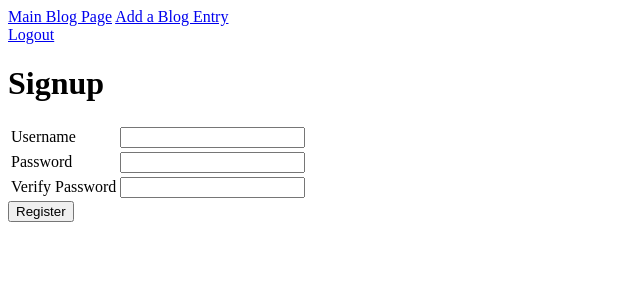
After one commit to CalebKlingler/blogz, a Flask app: page /register in a window 1280 px wide. The commit adds this page. Shown: the top 300 px of the page, without its empty margins (0-640 px from the left). Run offline with Flask 2, Linux system fonts and the light colour scheme.

Commit message:
Added validation and user login

```diff
--- a/main.py
+++ b/main.py
@@ -7,7 +7,7 @@ app.config['SQLALCHEMY_DATABASE_URI'] = 'mysql+pymysql://build-a-blog:password@l
 app.config['SQLALCHEMY_ECHO'] = True
 
 db = SQLAlchemy(app)
-
+app.secret_key = 'y337kGcys&zP3B'
 
 class Blog(db.Model):
 
@@ -24,14 +24,20 @@ class Blog(db.Model):
 
 class User(db.Model):
     id = db.Column(db.Integer, primary_key=True)
-    email = db.Column(db.String(120), unique=True)
+    username = db.Column(db.String(120), unique=True)
     password = db.Column(db.String(120))
     blogs = db.relationship('Blog', backref='owner')
 
-    def __init__(self, email, password):
-        self.email = email
+    def __init__(self, username, password):
+        self.username = username
         self.password = password
 
+
+@app.before_request
+def require_login():
+    allowed_routes = ['login', 'register', 'blog']
+    if request.endpoint not in allowed_routes and'username' not in session:
+        return redirect('/login')
 
 @app.route('/blog', methods=['GET', 'POST'])
 def index():
@@ -51,7 +57,7 @@ def index():
         return render_template('single_blog.html', blogs=blogs)
     else:
         blogs = Blog.query.all()
-        return render_template('build-a-blog.html', title="Build a Blog", blogs=blogs)
+        return render_template('build-a-blog.html', title="Blogz", blogs=blogs)
 
 @app.route('/newpost', methods=["GET", "POST"])
 def newpost():
@@ -60,6 +66,86 @@ def newpost():
     return render_template('newpost.html', title="Add Blog Entry")
 
 
+@app.route('/login', methods=['POST', 'GET'])
+def login():
+    if request.method == 'POST':
+        username = request.form['username']
+        password = request.form['password']
+        user = User.query.filter_by(username=username).first()
+        if user and user.password == password:
+            session['username'] = username
+            flash("Logged in")
+            print(session)
+            return redirect('/newpost')
+        elif not user:
+            flash("User does not exist.", 'error')
+        else:
+            flash("Password is incorrect.", 'error')
+    return render_template('login.html')
+
+
+@app.route('/register', methods=['POST', 'GET'])
+def register():
+    def is_valid(word):
+        if word == '' or len(word) < 3 or len(word) > 20:
+            return False
+        else:
+            for char in word:
+                if char == ' ':
+                    return False
+            return True
+    def are_matching(password,verpassword):
+        if verpassword == '':
+            return False
+        if password == verpassword:
+            return True
+        else:
+            return False
+
+    if request.method == 'POST':
+        username = request.form['username']
+        password = request.form['password']
+        verify = request.form['verify']
+        user_error=''
+        pass_error=''
+        verpass_error=''
+        email_error=''
+        verpass_valid=''
+        if not is_valid(username):
+            user_error = 'y'
+
+        if not is_valid(password):
+            pass_error = 'y'
+
+        if not are_matching(password,verify):
+            verpass_error = 'y'
+
+        if not is_valid(verify):
+            verpass_valid = 'y'
+            verpass_error = ''
+        if not is_valid(username) or not is_valid(password) or not is_valid(verify) or not are_matching(password, verify):
+            return render_template('register.html', verpassvalid = verpass_valid, verpassworderror=verpass_error, passerror=pass_error,  usererror=user_error, username=username)
+
+        #TODO - validate
+        existing_user = User.query.filter_by(username=username).first()
+        if not existing_user:
+            new_user = User(username, password)
+            db.session.add(new_user)
+            db.session.commit()
+            session['username'] = username
+            return redirect('/newpost')
+        else:
+            #TODO user better response messaging
+            flash("Duplicate User.", 'error')
+
+    return render_template('register.html')
+
+
+@app.route('/logout')
+def logout():
+    del session['username']
+    return redirect('/blog')
+
 if __name__ == "__main__":
 
     app.run()
--- a/templates/base.html
+++ b/templates/base.html
@@ -3,11 +3,31 @@
 
 <head>
     <title>{{title}}</title>
+    <style>
+        .error {
+            color: red;
+        }
+    </style>
 </head>
 
 <body>
     <a href='/blog'>Main Blog Page</a>
     <a href='/newpost'>Add a Blog Entry</a>
+
+    <div>
+        <a href='/logout'>Logout</a>
+    </div>
+
+    {% with messages = get_flashed_messages(with_categories=True) %}
+
+
+    <ul>
+        {% for category,message in messages %}
+        <li class='{{category}}'>{{message}}</li>
+        {% endfor %}
+    </ul>
+
+    {% endwith %}
 
     {% block content %}
     {% endblock %}
--- /dev/null
+++ b/templates/register.html
@@ -0,0 +1,40 @@
+{% extends "base.html" %}
+{% block content %}
+<h1>Signup</h1>
+<form action="/register" method="post">
+    <table>
+        <tr>
+            <td><label for="username">Username</label></td>
+            <td>
+                <input name="username" type="text" value="{{ username }}">
+                {% if usererror %}
+                <span class='error'>That's not a valid username.</span>
+                {% endif %}
+            </td>
+        </tr>
+        <tr>
+            <td><label for="password">Password</label></td>
+            <td>
+                <input name="password" type="password">
+                {% if passerror %}
+                <span class='error'>That's not a valid password.</span>
+                {% endif %}
+            </td>
+        </tr>
+        <tr>
+            <td><label for="verify">Verify Password</label></td>
+            <td>
+                <input name="verify" type="password">
+                {% if verpassworderror %}
+                <span class='error'>Passwords don't match</span>
+                {% endif %}
+                {% if verpassvalid %}
+                <span class='error'>That's not a valid password</span>
+                {% endif %}
+            </td>
+        </tr>
+    </table>
+    <input type="submit" value="Register">
+</form>
+
+{% endblock %}
--- a/templates/signup.html
+++ /dev/null
@@ -1,5 +0,0 @@
-{% extends base.html %}
-{% block content %}
-
-
-{% endblock %}
```
Also changed, not shown: templates/login.html (+20 -1 lines).
